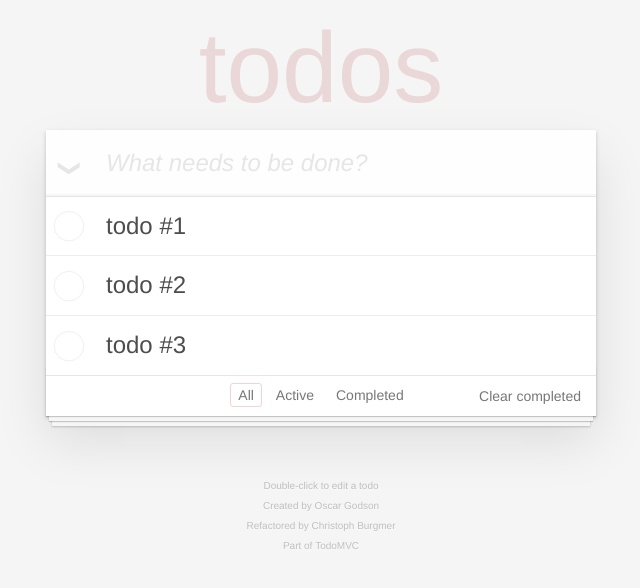
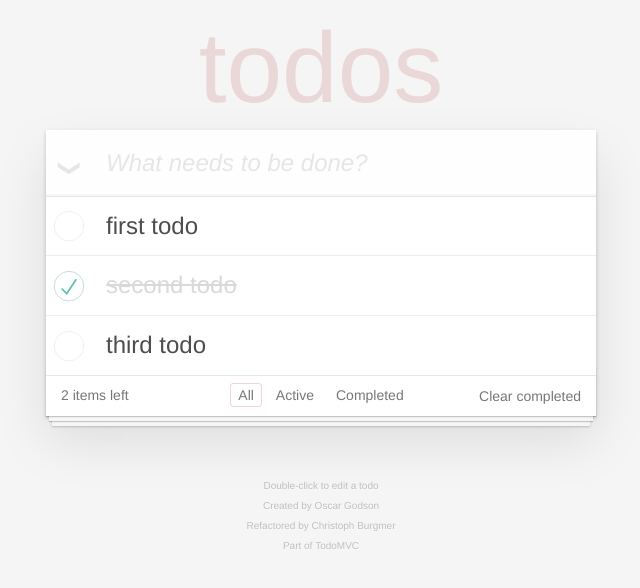
Before and after one commit to Sogo13/vue3-todo-app, a Vue app: page / in a window 1280 px wide. Shown: the top 588 px of the page, without its empty margins (319-959 px from the left). Built offline with nearby package versions, Linux system fonts and the light colour scheme.

Commit message:
final version from class

```diff
--- a/src/App.vue
+++ b/src/App.vue
@@ -1,38 +1,19 @@
 <template>
+<!--  <color-header :text="text" :number="123 + 1"-->
+<!--                :object="{ a: 1 }"-->
+<!--                role="parent"-->
+<!--                class="parent"-->
+<!--                @text-updated="text = $event"-->
+<!--  ></color-header>-->
+<!--  <color-header text="sub"></color-header>-->
+
   <section class="todoapp">
-    <header class="header">
-      <h1>todos</h1>
-      <input class="new-todo" placeholder="What needs to be done?" autofocus>
-    </header>
-    <section class="main">
-      <input id="toggle-all" class="toggle-all" type="checkbox">
-      <label for="toggle-all">Mark all as complete</label>
-      <ul class="todo-list">
-        <li class="todo" v-for="i in [1, 2, 3]" :key="i">
-          <div class="view">
-            <input class="toggle" type="checkbox" />
-            <label>todo #{{ i }}</label>
-            <button class="destroy"></button>
-          </div>
-          <input class="edit" type="text" />
-        </li>
-      </ul>
-    </section>
-    <footer class="footer">
-      <span class="todo-count"></span>
-      <ul class="filters">
-        <li>
-          <a href="#/" class="selected">All</a>
-        </li>
-        <li>
-          <a href="#/active">Active</a>
-        </li>
-        <li>
-          <a href="#/completed">Completed</a>
-        </li>
-      </ul>
-      <button class="clear-completed">Clear completed</button>
-    </footer>
+    <todo-header @add-todo="addTodo"></todo-header>
+    <todos :todos="viewTodo" @set-is-completed="setIsCompleted"></todos>
+    <todo-footer :count="countLeft"
+                 @clear-completed="clearCompleted"
+                 @set-mode="currentMode = $event"
+    ></todo-footer>
   </section>
   <footer class="info">
     <p>Double-click to edit a todo</p>
@@ -44,5 +25,57 @@
 
 
 <script setup>
+import TodoHeader from '@/components/Todo/TodoHeader.vue';
+import Todos from '@/components/Todo/Todos.vue';
+import TodoFooter from '@/components/Todo/TodoFooter.vue';
+import { computed, ref } from 'vue';
 
+const todos = ref([
+    {
+  id: 1,
+  text: 'first todo',
+  isCompleted: false,
+}, {
+  id: 2,
+  text: 'second todo',
+  isCompleted: true,
+}, {
+  id: 3,
+  text: 'third todo',
+  isCompleted: false,
+},
+])
+
+const Mode = {
+  all: 'all',
+  active: 'active',
+  completed: 'completed'
+}
+
+const currentMode = ref(Mode.all)
+
+const viewTodo = computed(() =>
+    filterTodoByMode(todos.value, currentMode))
+
+function filterTodoByMode(todos, mode) {
+  switch (mode.value) {
+    case Mode.all: return todos;
+    case Mode.active: return todos.filter(t => !t.isCompleted)
+    case Mode.completed: return todos.filter(t => t.isCompleted)
+  }
+}
+
+function setIsCompleted({ id, val }) {
+  todos.value.find(todo => todo.id === id).isCompleted = val
+}
+
+function clearCompleted() {
+  todos.value = todos.value.filter(t => !t.isCompleted)
+}
+
+function addTodo(text) {
+  todos.value.push({ id: todos.value.length + 1, text, isCompleted: false })
+}
+
+const countLeft = computed(() => todos.value.filter(t => !t.isCompleted).length)
 </script>
--- /dev/null
+++ b/src/components/ColorHeader/ColorHeader.css
@@ -0,0 +1,3 @@
+h1 {
+  color: red;
+}
--- /dev/null
+++ b/src/components/ColorHeader/ColorHeader.html
@@ -0,0 +1,4 @@
+<h1 role="child" class="child" @click="updateText()">{{ newText }}
+    + {{ props.number }}
+    # {{ props.object }}</h1>
+<p>{{ obj.title }} - {{ obj.text }}</p>
--- /dev/null
+++ b/src/components/Todo/TodoFooter.vue
@@ -0,0 +1,23 @@
+<template>
+  <footer class="footer">
+    <span class="todo-count">{{ props.count }} items left</span>
+    <ul class="filters">
+      <li>
+        <a href="#/" class="selected" @click="$emit('set-mode', 'all')">All</a>
+      </li>
+      <li>
+        <a href="#/active" @click="$emit('set-mode', 'active')">Active</a>
+      </li>
+      <li>
+        <a href="#/completed" @click="$emit('set-mode', 'completed')">Completed</a>
+      </li>
+    </ul>
+    <button class="clear-completed" @click="$emit('clear-completed')">Clear completed</button>
+  </footer>
+</template>
+
+<style scoped></style>
+
+<script setup>
+  const props = defineProps(['count'])
+</script>
--- /dev/null
+++ b/src/components/Todo/TodoHeader.vue
@@ -0,0 +1,24 @@
+<template>
+  <header class="header">
+    <h1>todos</h1>
+    <input class="new-todo"
+           placeholder="What needs to be done?"
+           autofocus v-model="text"
+           @keyup.enter="addTodo"
+    >
+  </header>
+</template>
+
+<style scoped></style>
+
+<script setup>
+import { ref } from 'vue';
+
+const text = ref('')
+
+const emit = defineEmits()
+function addTodo() {
+  emit('add-todo', text.value)
+  text.value = ''
+}
+</script>
--- /dev/null
+++ b/src/components/Todo/TodoItem.vue
@@ -0,0 +1,19 @@
+<template>
+  <li class="todo" :class="{ 'completed': props.todo.isCompleted }">
+    <div class="view">
+      <input class="toggle" type="checkbox"
+             :checked="props.todo.isCompleted"
+             @input="$emit('set-is-completed', !props.todo.isCompleted)"
+      />
+      <label>{{ props.todo.text }}</label>
+      <button class="destroy"></button>
+    </div>
+    <input class="edit" type="text" />
+  </li>
+</template>
+
+<style scoped></style>
+
+<script setup>
+const props = defineProps(['todo'])
+</script>
--- /dev/null
+++ b/src/components/Todo/Todos.vue
@@ -0,0 +1,22 @@
+<template>
+  <section class="main">
+    <input id="toggle-all" class="toggle-all" type="checkbox">
+    <label for="toggle-all">Mark all as complete</label>
+    <ul class="todo-list">
+      <todo-item v-for="todo in props.todos"
+                 :key="todo.id"
+                 :todo="todo"
+                 @set-is-completed="$emit('set-is-completed', {
+                   id: todo.id, val: $event})"
+      ></todo-item>
+    </ul>
+  </section>
+</template>
+
+<style scoped></style>
+
+<script setup>
+import TodoItem from '@/components/Todo/TodoItem.vue';
+
+const props = defineProps(['todos'])
+</script>
--- a/src/main.js
+++ b/src/main.js
@@ -1,4 +1,7 @@
 import { createApp } from 'vue'
 import App from './App.vue'
 
-createApp(App).mount('#app')
+
+const vue = createApp(App)
+
+vue.mount('#app')
```
Also changed, not shown: src/components/ColorHeader/ColorHeader.vue (added, +42 -0 lines).
